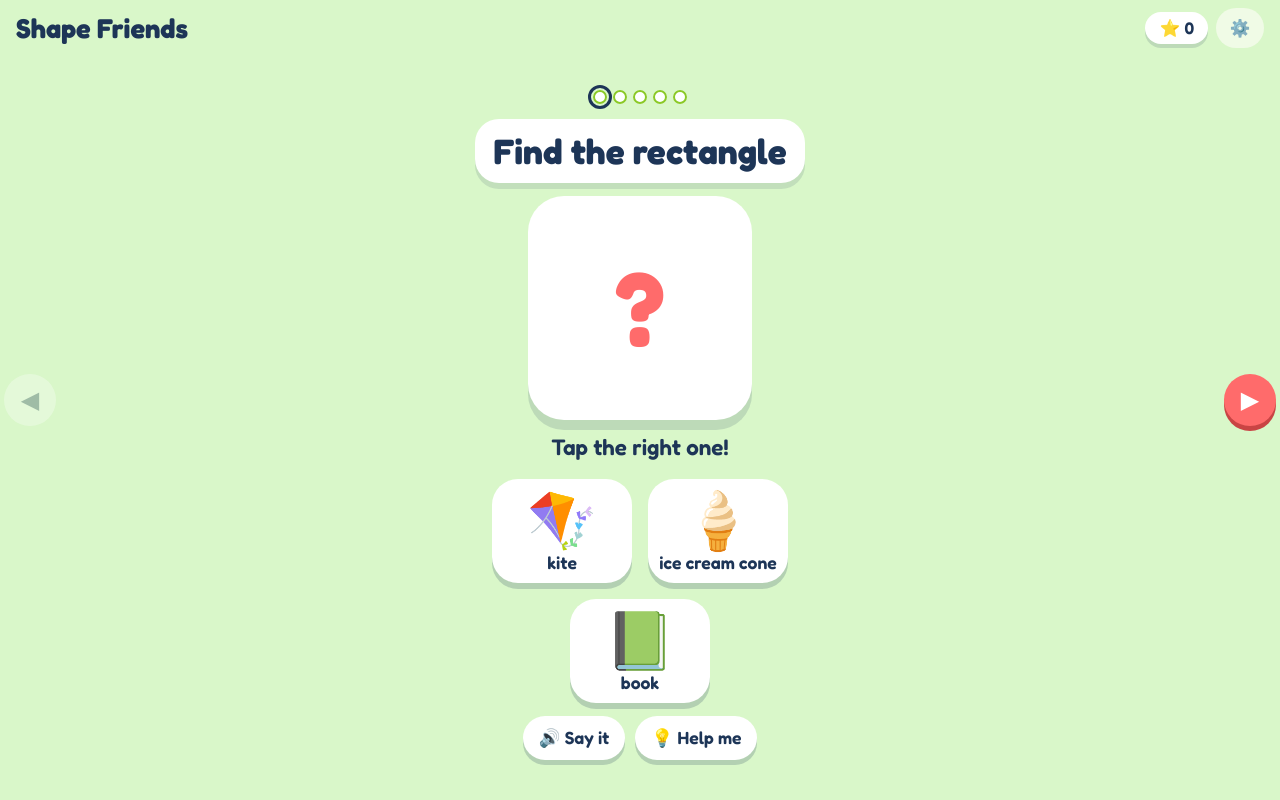
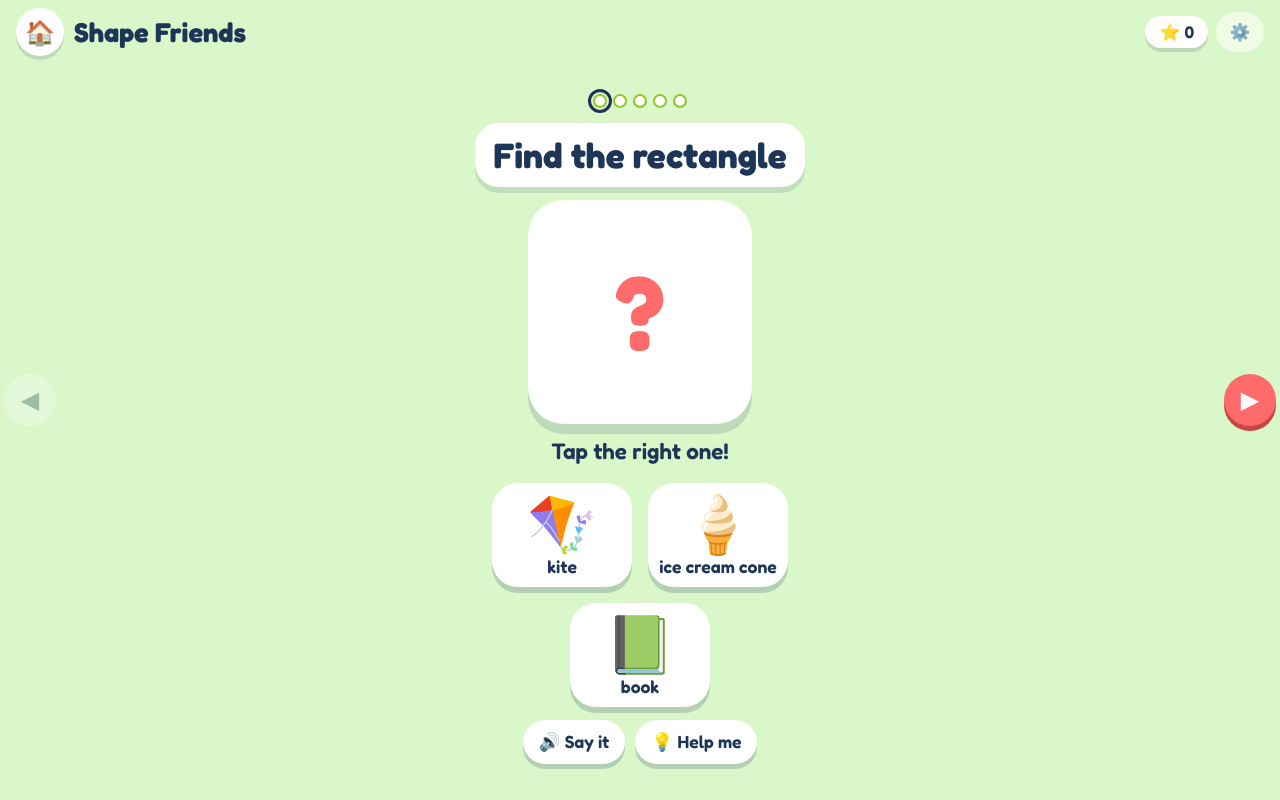
Before and after one commit to tummala-hareesh/little-learners, a website: page apps/shape-friends/index.html in a window 1280 px wide. Drawn offline with Linux system fonts and the light colour scheme.

Commit message:
feat(apps): add a Home button that returns to the hub
Same 48px 🏠 in the header of every app, linking to ../../index.html so it
also works when opened from file://.

```diff
--- a/apps/shape-friends/index.html
+++ b/apps/shape-friends/index.html
@@ -23,6 +23,12 @@ body {
 header { width: 100%; display: flex; justify-content: space-between; align-items: center; padding: 8px 16px; }
 h1 { margin: 0; font-size: clamp(1.2rem, 4vw, 1.7rem); font-weight: 700; }
 .head-right { display: flex; gap: 8px; align-items: center; }
+.head-left { display: flex; gap: 10px; align-items: center; }
+.home {
+  width: 48px; height: 48px; flex: none; border-radius: 50%; display: grid; place-items: center;
+  background: #fff; font-size: 1.5rem; text-decoration: none; box-shadow: 0 4px 0 rgba(29, 53, 87, 0.15);
+}
+.home:focus-visible { outline: 4px solid var(--ink); outline-offset: 3px; }
 #stars {
   background: #fff; border-radius: 999px; padding: 6px 14px; font-size: 1.05rem; font-weight: 600;
   box-shadow: 0 4px 0 rgba(29, 53, 87, 0.15);
@@ -121,7 +127,10 @@ canvas#confetti { position: fixed; inset: 0; width: 100%; height: 100%; pointer-
 </head>
 <body>
 <header>
-  <h1>Shape Friends</h1>
+  <div class="head-left">
+    <a class="home" href="../../index.html" aria-label="Home">🏠</a>
+    <h1>Shape Friends</h1>
+  </div>
   <div class="head-right">
     <div id="stars" aria-label="Shapes found">⭐ 0</div>
     <button class="chip" id="settingsBtn" aria-expanded="false" aria-label="Settings">⚙️</button>
```
Also changed, not shown: apps/word-pictures/index.html (+10 -1 lines).
